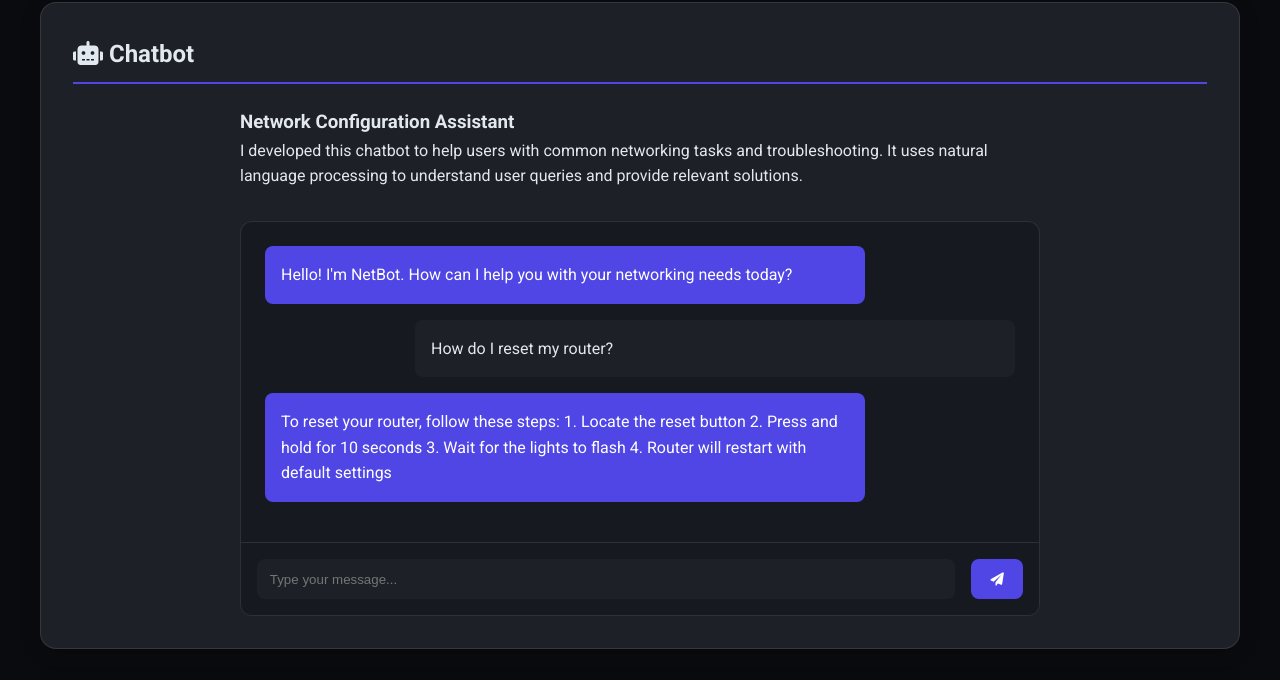
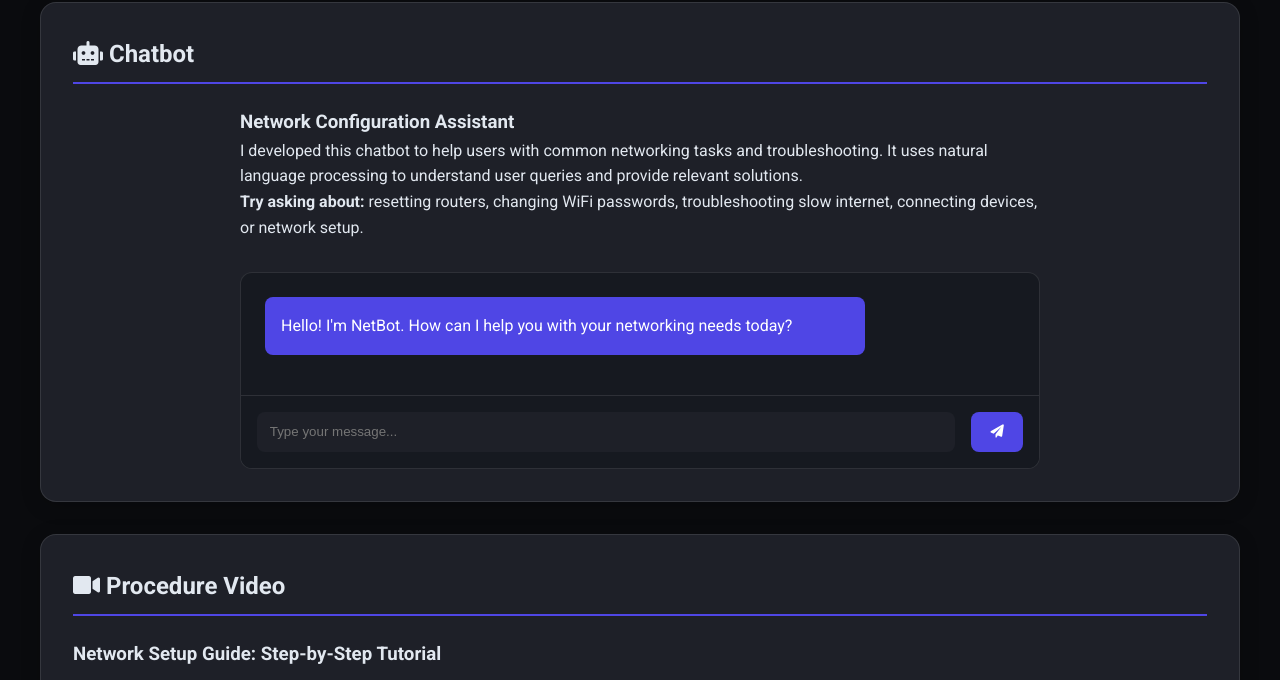
Before and after one commit to BarisBarut/Digital-Portfolio-BB, a plain HTML site: page index.html in a window 1280 px wide. Shown: the part 1788-2468 px from the top of the page. Drawn offline with Linux system fonts and the light colour scheme.

Commit message:
Update index.html

```diff
--- a/index.html
+++ b/index.html
@@ -94,21 +94,16 @@
             <div class="chatbot-description">
                 <h3>Network Configuration Assistant</h3>
                 <p>I developed this chatbot to help users with common networking tasks and troubleshooting. It uses natural language processing to understand user queries and provide relevant solutions.</p>
+                <p><strong>Try asking about:</strong> resetting routers, changing WiFi passwords, troubleshooting slow internet, connecting devices, or network setup.</p>
             </div>
             <div class="chatbot-demo">
                 <div class="chat-window">
-                            <div class="chat-messages">
+                    <div class="chat-messages" id="chat-messages">
                         <div class="message bot">Hello! I'm NetBot. How can I help you with your networking needs today?</div>
-                                <div class="message user">How do I reset my router?</div>
-                                <div class="message bot">To reset your router, follow these steps:
-                                    1. Locate the reset button
-                                    2. Press and hold for 10 seconds
-                                    3. Wait for the lights to flash
-                                    4. Router will restart with default settings</div>
                     </div>
                     <div class="chat-input">
-                                <input type="text" placeholder="Type your message...">
-                                <button class="send-btn"><i class="fas fa-paper-plane"></i></button>
+                        <input type="text" id="user-input" placeholder="Type your message...">
+                        <button class="send-btn" id="send-button"><i class="fas fa-paper-plane"></i></button>
                     </div>
                 </div>
             </div>
```
Lines whose indentation alone changed are shown as unchanged.
